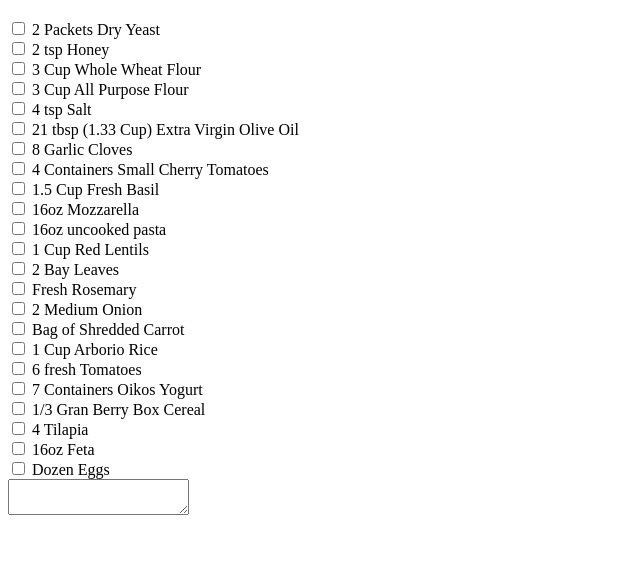
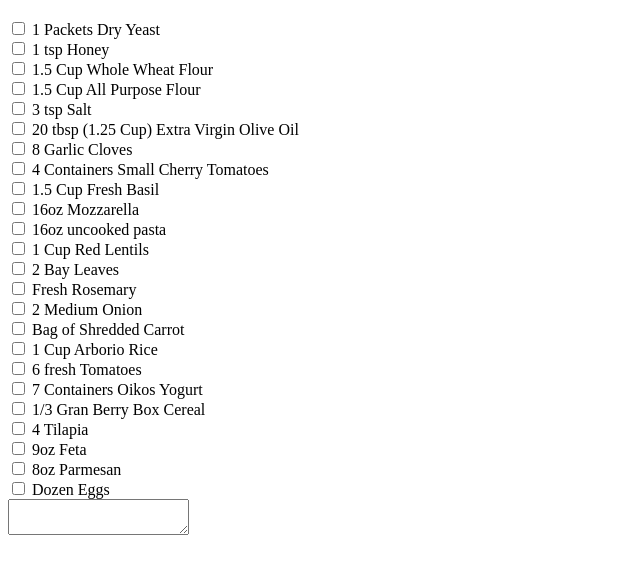
Before and after one commit to bnray53/grocerylist, a plain HTML site: page index.html in a window 1280 px wide. Shown: the part 61-630 px from the top of the page, without its empty margins (0-640 px from the left). Drawn offline with Linux system fonts and the light colour scheme.

Commit message:
Update index.html

```diff
--- a/index.html
+++ b/index.html
@@ -6,22 +6,22 @@
 
 <div>
     <input type="checkbox">
-    <label>2 Packets Dry Yeast</label><br>
+    <label>1 Packets Dry Yeast</label><br>
 
     <input type="checkbox">
-    <label>2 tsp Honey</label><br>
+    <label>1 tsp Honey</label><br>
 
     <input type="checkbox">
-    <label>3 Cup Whole Wheat Flour</label><br>
+    <label>1.5 Cup Whole Wheat Flour</label><br>
 
     <input type="checkbox">
-    <label>3 Cup All Purpose Flour</label><br>
+    <label>1.5 Cup All Purpose Flour</label><br>
 
     <input type="checkbox">
-    <label>4 tsp Salt</label><br>
+    <label>3 tsp Salt</label><br>
 
     <input type="checkbox">
-    <label>21 tbsp (1.33 Cup) Extra Virgin Olive Oil</label><br>
+    <label>20 tbsp (1.25 Cup) Extra Virgin Olive Oil</label><br>
 
     <input type="checkbox">
     <label>8 Garlic Cloves</label><br>
@@ -69,7 +69,10 @@
     <label>4 Tilapia</label><br>
 
     <input type="checkbox">
-    <label>16oz Feta</label><br>
+    <label>9oz Feta</label><br>
+
+    <input type="checkbox">
+    <label>8oz Parmesan</label><br>
 
     <input type="checkbox">
     <label>Dozen Eggs</label><br>
```
